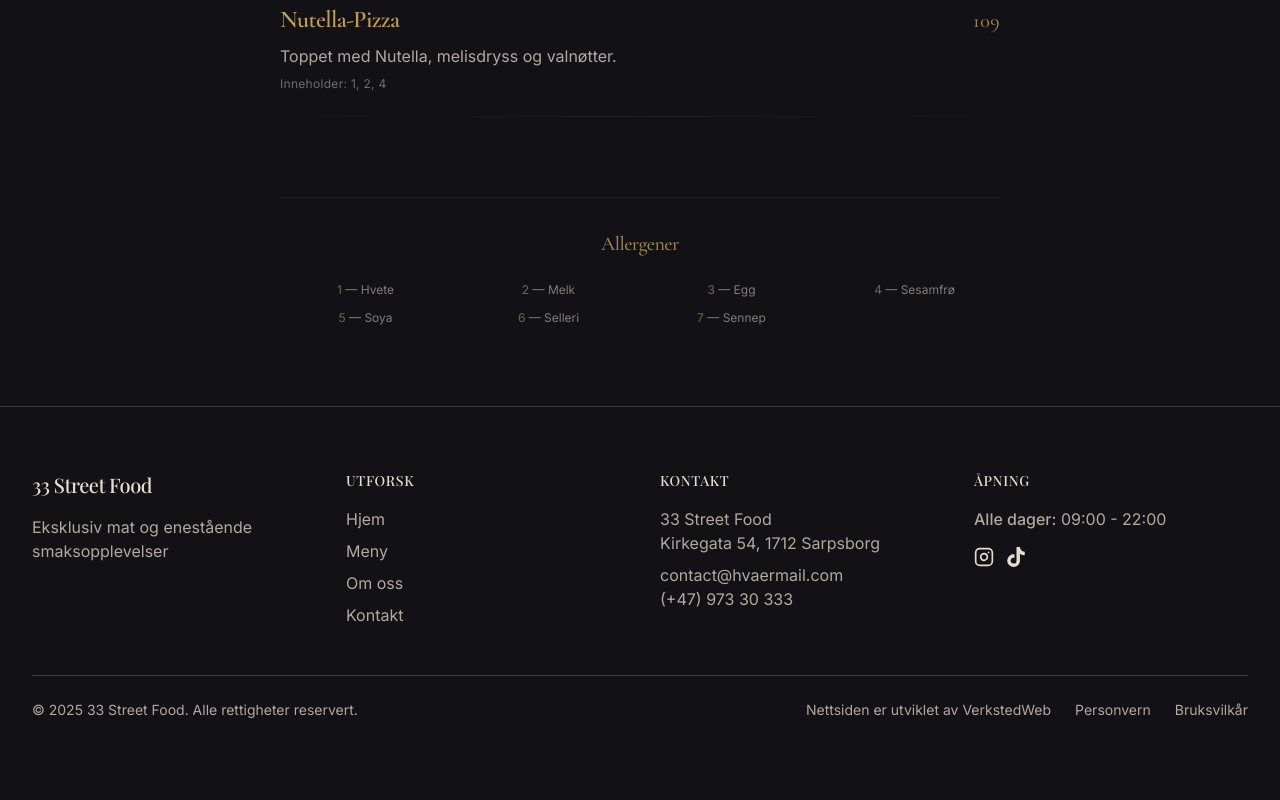
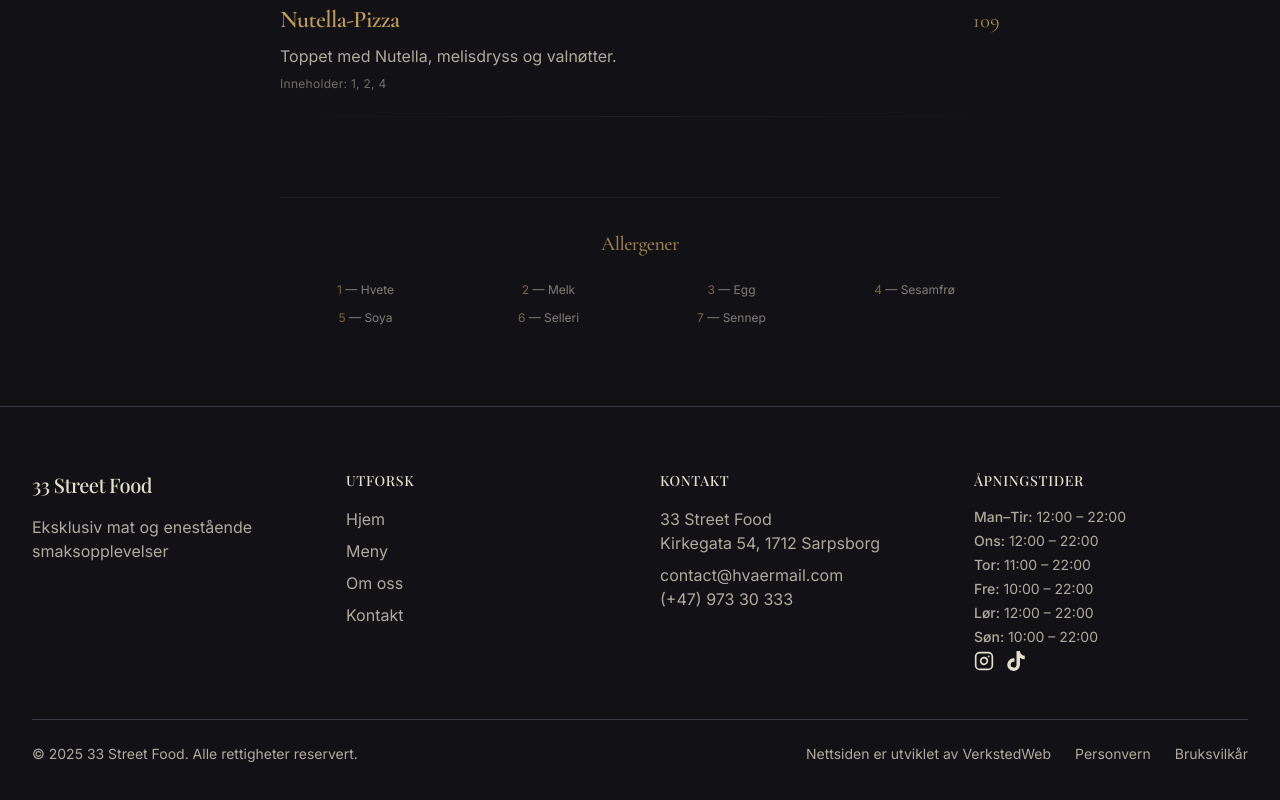
Before and after one commit to Capalotpriv/endelig33, a React (Vite) app: page /meny in a window 1280 px wide. Shown: the part 7197-7997 px from the top of the page. Built offline with nearby package versions, Linux system fonts and the light colour scheme; a web font is replaced by a local one.

Commit message:
Oppdatert åpningstidene

```diff
--- a/src/components/Footer.tsx
+++ b/src/components/Footer.tsx
@@ -55,9 +55,14 @@ export default function Footer() {
           </div>
 
           <div className="space-y-4">
-            <h4 className="font-medium text-sm uppercase tracking-wider">Åpning</h4>
-            <div className="text-muted-foreground">
-              <p><span className="font-medium">Alle dager:</span> 09:00 - 22:00</p>
+            <h4 className="font-medium text-sm uppercase tracking-wider">Åpningstider</h4>
+            <div className="text-muted-foreground text-sm space-y-1">
+              <p><span className="font-medium">Man–Tir:</span> 12:00 – 22:00</p>
+              <p><span className="font-medium">Ons:</span> 12:00 – 22:00</p>
+              <p><span className="font-medium">Tor:</span> 11:00 – 22:00</p>
+              <p><span className="font-medium">Fre:</span> 10:00 – 22:00</p>
+              <p><span className="font-medium">Lør:</span> 12:00 – 22:00</p>
+              <p><span className="font-medium">Søn:</span> 10:00 – 22:00</p>
               <div className="mt-4 flex space-x-3">
                 <a href="https://www.instagram.com/33street.food?utm_source=ig_web_button_share_sheet&igsh=MTh5cWk4Z2xkemc5" target="_blank" rel="noreferrer" aria-label="Instagram">
                   <Instagram size={20} className="text-foreground hover:text-primary transition-colors" />
--- a/src/pages/Contact.tsx
+++ b/src/pages/Contact.tsx
@@ -215,7 +215,7 @@ export default function Contact() {
                     { icon: <MapPin className="w-5 h-5 text-primary" />, title: "Adresse", content: "Kirkegata 54, 1712 Sarpsborg" },
                     { icon: <Phone className="w-5 h-5 text-primary" />, title: "Telefon", content: "(+47) 973 30 333" },
                     { icon: <Mail className="w-5 h-5 text-primary" />, title: "E-post", content: "contact@33streetfood.com" },
-                    { icon: <Clock className="w-5 h-5 text-primary" />, title: "Åpningstider", content: ["Alle dager: 09:00 - 22:00"] }
+                    { icon: <Clock className="w-5 h-5 text-primary" />, title: "Åpningstider", content: ["Man–Tir: 12–22", "Ons: 12–22", "Tor: 11–22", "Fre: 10–22", "Lør: 12–22", "Søn: 10–22"] }
                   ].map((item, index) => (
                     <motion.div
                       key={index}
```
Also changed, not shown: 1 other file (tests, documents, lock files or other folders).
